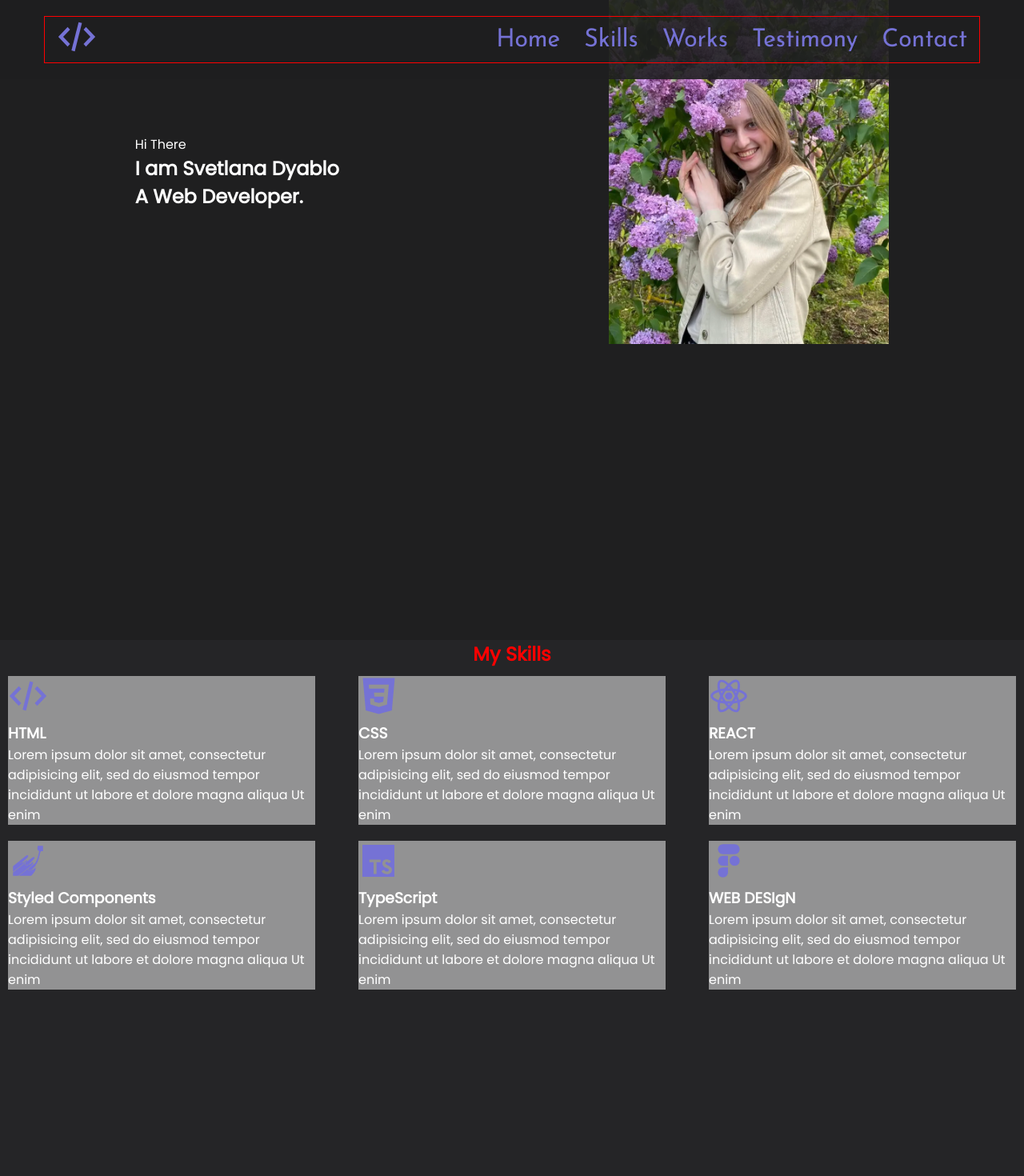
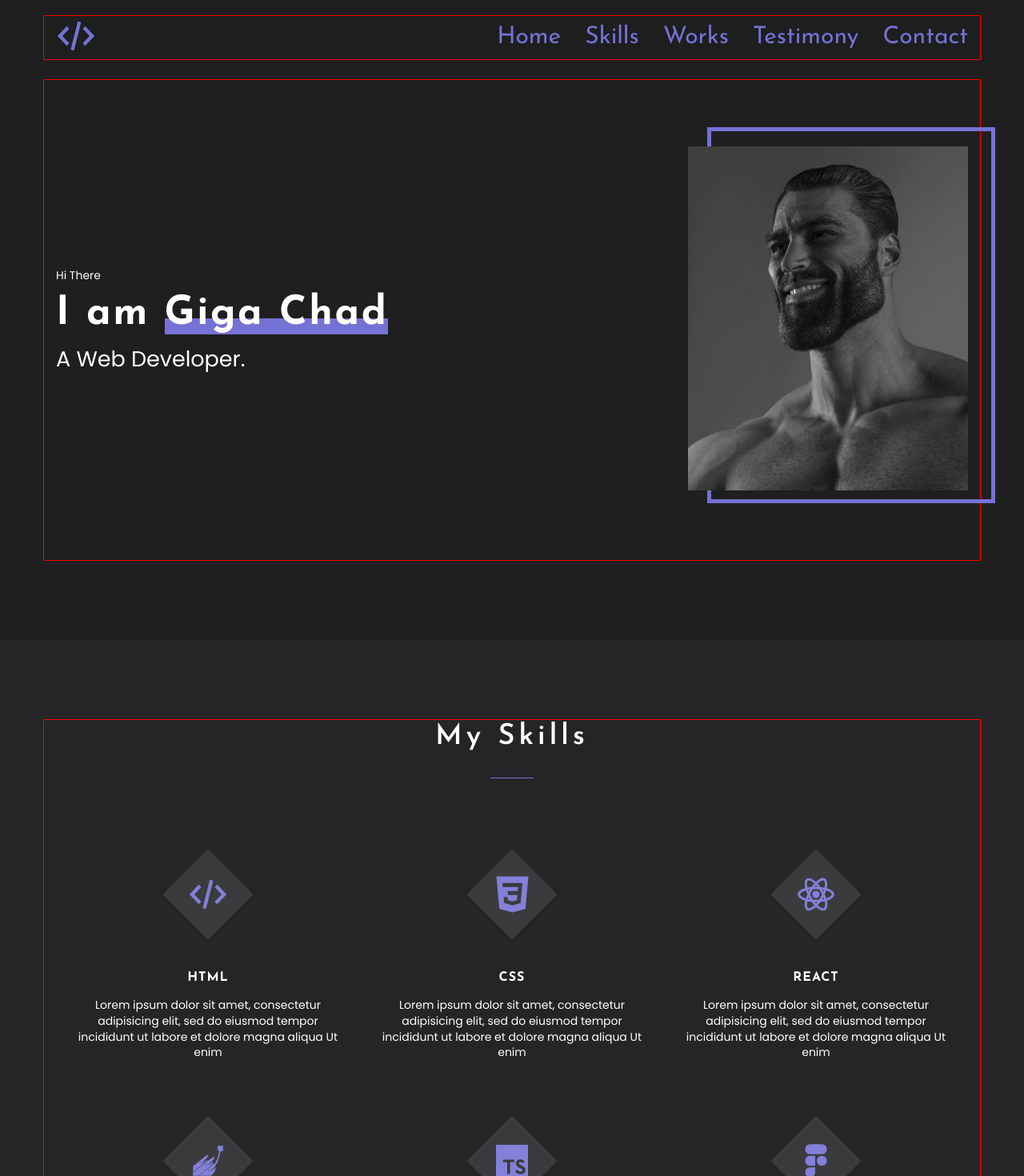
Before and after one commit to ArtLevel/Styled-Components, a React app: page / in a window 1280 px wide. Shown: the top 1470 px of the page at 80% size. Built offline with nearby package versions, Linux system fonts and the light colour scheme.

Commit message:
Update Section Skills: added styles

```diff
--- a/src/components/common/Container.styled.ts
+++ b/src/components/common/Container.styled.ts
@@ -7,5 +7,5 @@
 
   margin: 0 auto;
   padding: 0 15px;
-  border: 1px solid red;
+  outline: 1px solid red;
 `
--- a/src/components/common/FlexWrapper.styled.ts
+++ b/src/components/common/FlexWrapper.styled.ts
@@ -13,4 +13,5 @@
   justify-content: ${props => props.justify || 'flex-start'};
   align-items: ${props => props.align || 'stretch'};
   flex-wrap: ${props => props.wrap || 'nowrap'};
+  height: 100%;
 `
--- a/src/components/common/SectionTitle.styled.ts
+++ b/src/components/common/SectionTitle.styled.ts
@@ -1,6 +1,28 @@
 import styled from 'styled-components'
+import { theme } from '../../styles/Theme'
 
 export const SectionTitle = styled.h2`
   text-align: center;
-  color: red;
+  font-family: 'Josefin Sans', sans-serif;
+  font-size: 36px;
+  font-weight: 600;
+  letter-spacing: 5px;
+
+  margin-bottom: 90px;
+
+  position: relative;
+
+  &::before {
+    content: '';
+    width: 55px;
+    height: 1px;
+
+    display: inline-block;
+    background-color: ${theme.colors.accentColor};
+
+    position: absolute;
+    left: 50%;
+    transform: translateX(-50%);
+    bottom: -30px;
+  }
 `
--- a/src/layout/sections/main/Main.tsx
+++ b/src/layout/sections/main/Main.tsx
@@ -1,30 +1,35 @@
 import React from 'react'
-import photo from '../../../assets/images/photo.webp'
 import styled from 'styled-components'
 import { FlexWrapper } from '../../../components/common/FlexWrapper.styled'
+import { Container } from '../../../components/common/Container.styled'
+import { theme } from '../../../styles/Theme'
+import photo from '../../../assets/images/gigaChad.jpg'
 
 export const Main = () => {
 	return (
 		<StyledMain>
-			<FlexWrapper align='center' justify='space-around'>
+			<Container>
+				<FlexWrapper align='center' justify='space-between'>
 
-				<div>
-					<span>Hi There</span>
-					<Name>I am Svetlana Dyablo</Name>
-					<MainTitle>A Web Developer.</MainTitle>
-				</div>
+					<div>
+						<SmallText>Hi There</SmallText>
+						<Name>I am <span>Giga Chad</span></Name>
+						<MainTitle>A Web Developer.</MainTitle>
+					</div>
 
-				<Photo src={photo} />
+					<PhotoWrapper>
+						<Photo src={photo} />
+					</PhotoWrapper>
 
-			</FlexWrapper>
+				</FlexWrapper>
+			</Container>
 		</StyledMain>
 	)
 }
 
 const StyledMain = styled.section`
   min-height: 100vh;
-
-  background-color: cornsilk;
+  display: flex;
 `
 
 const Photo = styled.img`
@@ -34,10 +39,57 @@
   object-fit: cover;
 `
 
+const PhotoWrapper = styled.div`
+  position: relative;
+  z-index: 0;
+
+  &::before {
+    content: '';
+    width: 360px;
+    height: 470px;
+
+    border: 5px solid ${theme.colors.accentColor};
+
+    position: absolute;
+    top: -24px;
+    left: 24px;
+    z-index: -1;
+  }
+`
+
 const MainTitle = styled.h1`
-
+  font-size: 27px;
+  font-weight: 400;
 `
 
 const Name = styled.h2`
+  margin: 10px 0;
 
+  font-family: 'Josefin Sans', sans-serif;
+  font-size: 50px;
+  font-weight: 700;
+  letter-spacing: 2.5px;
+
+  span {
+    position: relative;
+    z-index: 0;
+
+    &::before {
+      content: '';
+      display: inline-block;
+      width: 100%;
+      height: 20px;
+      background-color: ${theme.colors.accentColor};
+
+      position: absolute;
+      bottom: 0;
+      z-index: -1;
+    }
+  }
 `
+
+
+const SmallText = styled.span`
+  font-size: 14px;
+  font-weight: 400;
+`
--- a/src/layout/sections/skills/Skills.tsx
+++ b/src/layout/sections/skills/Skills.tsx
@@ -3,10 +3,12 @@
 import { FlexWrapper } from '../../../components/common/FlexWrapper.styled'
 import { Skill } from './skill/Skill'
 import { SectionTitle } from '../../../components/common/SectionTitle.styled'
+import { Container } from '../../../components/common/Container.styled'
 
 export const Skills = () => {
 	return (
 		<SectionSkills>
+			<Container>
 				<SectionTitle>My Skills</SectionTitle>
 
 				<FlexWrapper wrap='wrap' justify='space-between'>
@@ -41,11 +43,11 @@
 						skillTitle='WEB DESIgN'
 						iconId='figma' />
 				</FlexWrapper>
+			</Container>
 		</SectionSkills>
 	)
 }
 
 const SectionSkills = styled.section`
-  min-height: 100vh;
-  background-color: lightpink;
+
 `
--- a/src/layout/sections/skills/skill/Skill.tsx
+++ b/src/layout/sections/skills/skill/Skill.tsx
@@ -1,6 +1,7 @@
 import React, { FC } from 'react'
 import { Icon } from '../../../../components/icon/Icon'
 import styled from 'styled-components'
+import { FlexWrapper } from '../../../../components/common/FlexWrapper.styled'
 
 interface ISkill {
 	iconId: string
@@ -13,23 +14,60 @@
 
 	return (
 		<StyledSkill>
-			<Icon iconId={iconId} />
-			<SkillTitle>{skillTitle}</SkillTitle>
-			<SkillText>{skillText}</SkillText>
+			<FlexWrapper direction='column' align='center'>
+				<IconWrapper>
+					<Icon iconId={iconId} />
+				</IconWrapper>
+				<SkillTitle>{skillTitle}</SkillTitle>
+				<SkillText>{skillText}</SkillText>
+			</FlexWrapper>
 		</StyledSkill>
 	)
 }
 
 const StyledSkill = styled.div`
-  width: 30%;
-  margin: 10px;
-  background-color: rgba(255, 255, 255, 0.5);
+  width: 380px;
+
+  padding: 60px 20px 40px;
+`
+
+const IconWrapper = styled.div`
+  display: flex;
+
+  position: relative;
+
+  &::before {
+    content: '';
+    display: inline-block;
+
+    width: 80px;
+    height: 80px;
+    background: rgba(255, 255, 255, 0.1);
+
+    transform-origin: top left;
+    transform: rotate(45deg) translate(-50%, -50%);
+
+    position: absolute;
+    left: 50%;
+    top: 50%;
+  }
 `
 
 const SkillTitle = styled.h3`
+  margin: 70px 0 15px;
 
+  font-family: 'Josefin Sans', sans-serif;
+  font-size: 16px;
+  font-weight: 700;
+
+  letter-spacing: 1px;
+  text-transform: uppercase;
 `
 
 const SkillText = styled.p`
+  text-align: center;
 
+  font-size: 14px;
+  font-weight: 400;
+  line-height: 1.4;
 `
--- a/src/styles/Global.styled.ts
+++ b/src/styles/Global.styled.ts
@@ -30,7 +30,13 @@
     sans-serif;
     -webkit-font-smoothing: antialiased;
     -moz-osx-font-smoothing: grayscale;
+
+    line-height: 1.2;
     color: ${theme.colors.fontColor};
+  }
+
+  section {
+    padding: 100px 0;
   }
 
   section:nth-of-type(odd) {
```
Also changed, not shown: src/assets/images/gigaChad.jpg (added). Lines whose indentation alone changed are shown as unchanged.
